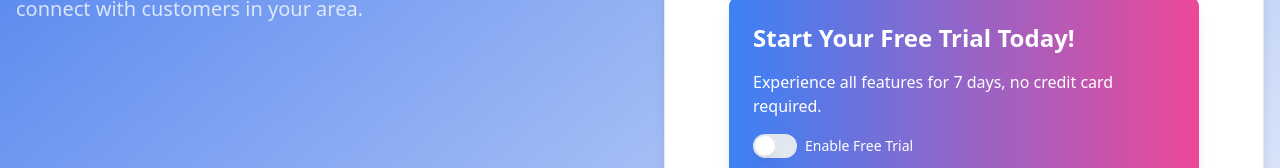
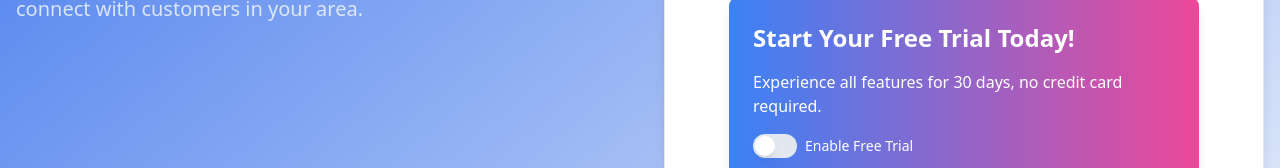
Before and after one commit to Mtokaahero-com/mtokaahero, a Next.js app: page /auth/garage/signin in a window 1280 px wide. Shown: the part 581-749 px from the top of the page. Built offline with nearby package versions, Linux system fonts and the light colour scheme; no server answers; the database is empty.

Commit message:
feat: extend free trial period from 7 days to 30 days in GarageSignupWithNavbar component

```diff
--- a/app/auth/garage/[userId]/page.tsx
+++ b/app/auth/garage/[userId]/page.tsx
@@ -115,7 +115,7 @@ const GarageSignupWithNavbar: React.FC<GarageSignupWithNavbarProps> = ({ params
                             </form>
                             <div className="bg-gradient-to-r from-blue-500 to-pink-500 p-6 rounded-lg shadow-lg text-white space-y-4 mt-6">
                                 <h2 className="text-2xl font-bold">Start Your Free Trial Today!</h2>
-                                <p>Experience all features for 7 days, no credit card required.</p>
+                                <p>Experience all features for 30 days, no credit card required.</p>
                                 <div className="flex items-center space-x-2">
                                     <Switch
                                         id="free-trial"
```
